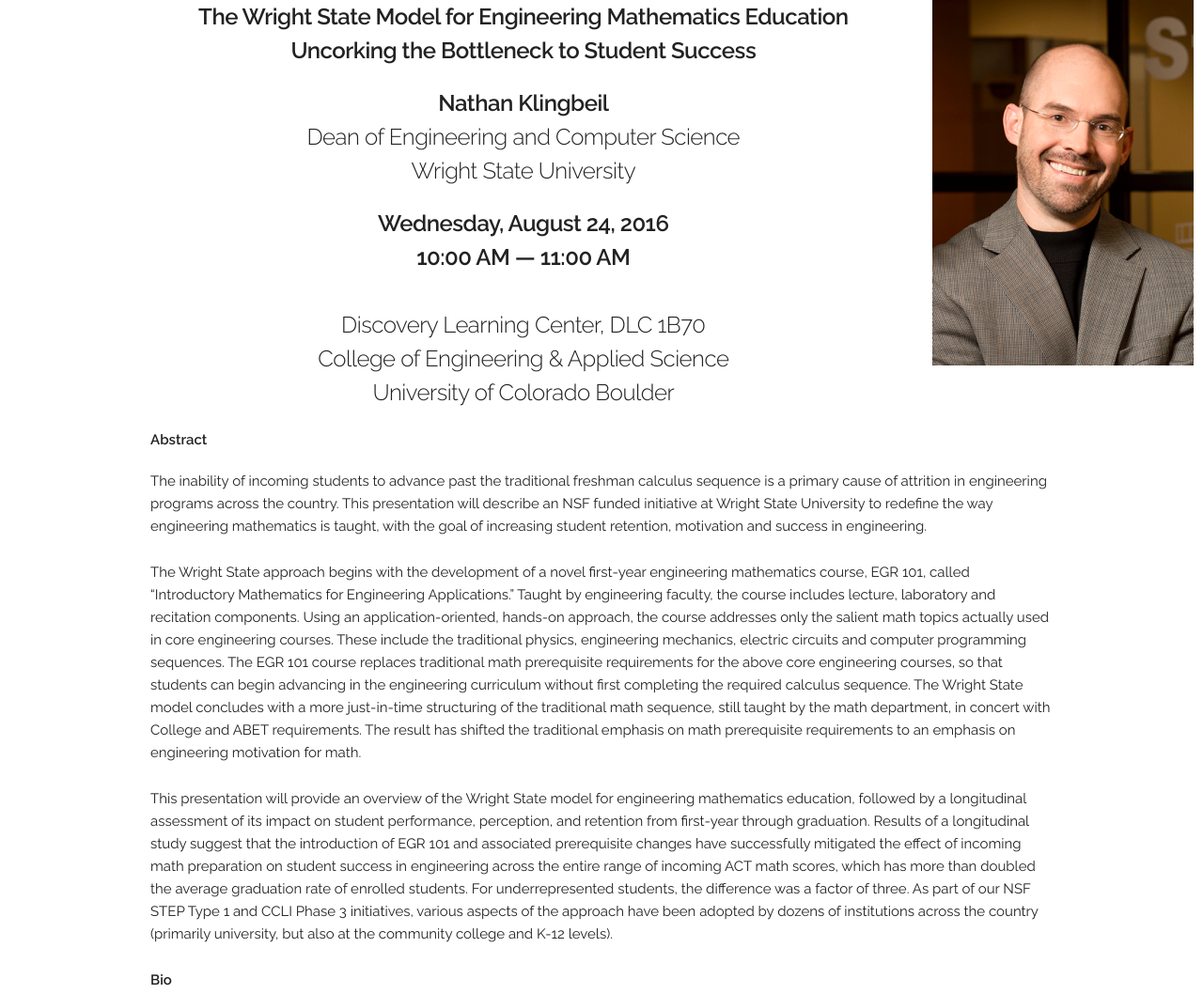
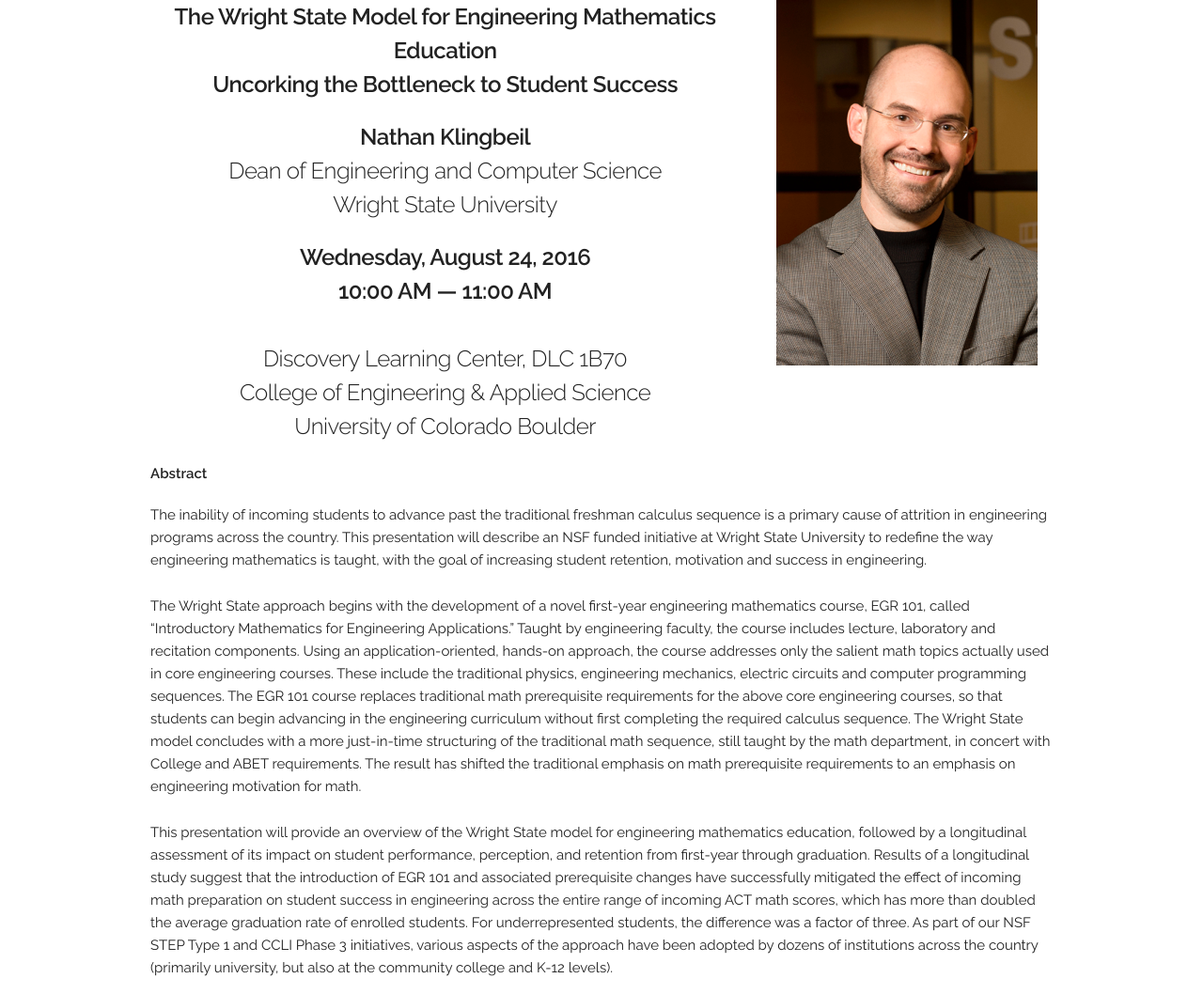
Before and after one commit to kenbod/nathan_klingbeil_visit, a plain HTML site: page index.html in a window 1280 px wide. Shown: the top 1058 px of the page at 94% size. Drawn offline with Linux system fonts and the light colour scheme.

Commit message:
Rejiggered the columns to make the image look better.

```diff
--- a/index.html
+++ b/index.html
@@ -34,12 +34,12 @@ Boulder about the Wright State Model.">
   –––––––––––––––––––––––––––––––––––––––––––––––––– -->
   <div class="container">
     <div class="row">
-      <div class="ten columns" style="text-align: center">
+      <div class="eight columns" style="text-align: center">
         <h5 style="font-weight: bold; text-align: center">The Wright State Model for Engineering Mathematics Education<br>Uncorking the Bottleneck to Student Success</h5>
         <h5><strong>Nathan Klingbeil</strong><br>Dean of Engineering and Computer Science<br>Wright State University</h5>
         <h5><strong>Wednesday, August 24, 2016<br>10:00 AM &mdash; 11:00 AM</strong><br><br>Discovery Learning Center, DLC 1B70<br>College of Engineering &amp; Applied Science<br>University of Colorado Boulder</h5>
       </div>
-      <div class="two columns">
+      <div class="four columns">
         <img src="images/nate_klingbeil.png" alt="Nathan Klingbeil's Headshot">
       </div>
     </div>
```
